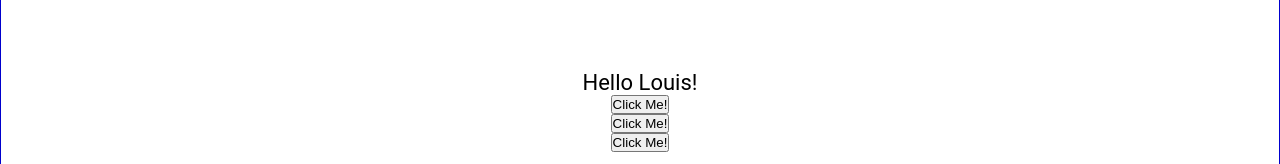
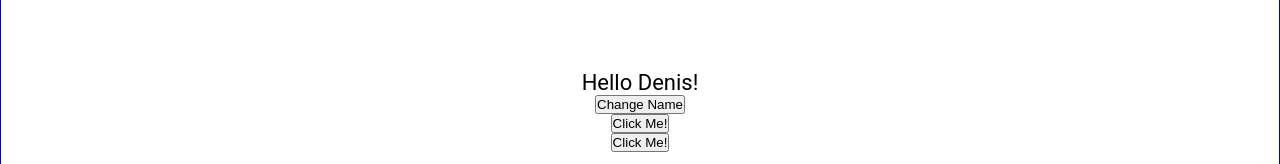
Before and after one commit to dealonzo/React-tut, a React (Create React App) app: page / in a window 1280 px wide. Shown: the part 296-460 px from the top of the page. Built offline with nearby package versions, Linux system fonts and the light colour scheme.

Commit message:
Use of hook, useState()

```diff
--- a/src/Content.js
+++ b/src/Content.js
@@ -1,12 +1,14 @@
 import React from 'react'
+import {  useState } from 'react'
 
 const Content = () => {
+
+    const [name, setName] = useState('Denis')
 
     const handleChangeName = () => {
         const names = ['Dave','Martin','Louis']
         const random = Math.floor(Math.random() * 3)
-        console.log(`--> ${names[random]}`)
-        return names[random]
+        setName(names[random]);
     }
 
     const handleClick = () => {
@@ -24,9 +26,9 @@ const Content = () => {
     return (
         <main>
             <p>
-            Hello {handleChangeName()}!
+            Hello {name}!
             </p>
-            <button onClick={handleClick}>Click Me!</button>
+            <button onClick={handleChangeName}>Change Name</button>
             <button onClick={() => handleClick2('Denis')}>Click Me!</button>
             <button onClick={(e) => handleClick3(e)}>Click Me!</button>
         </main>
```
